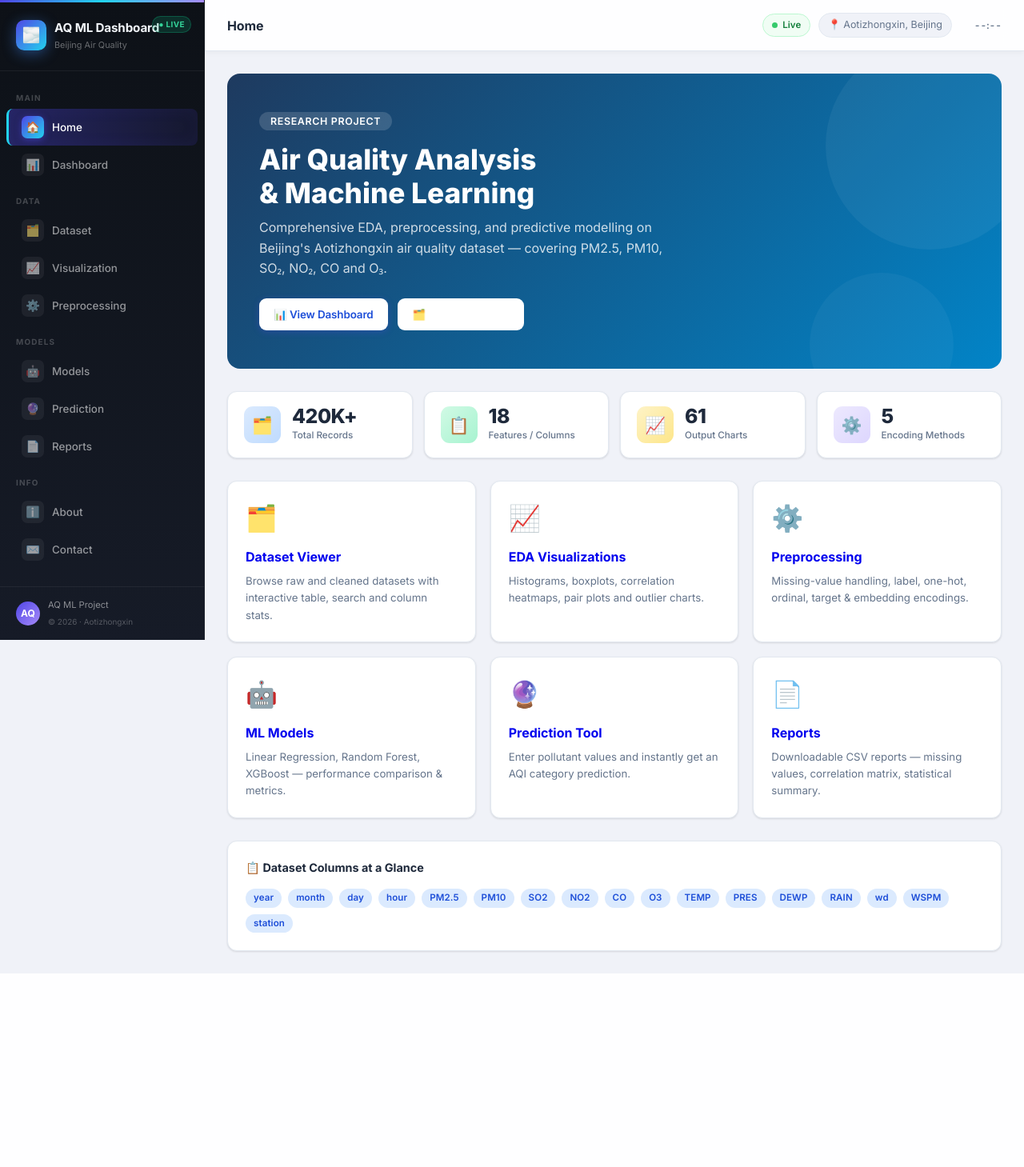
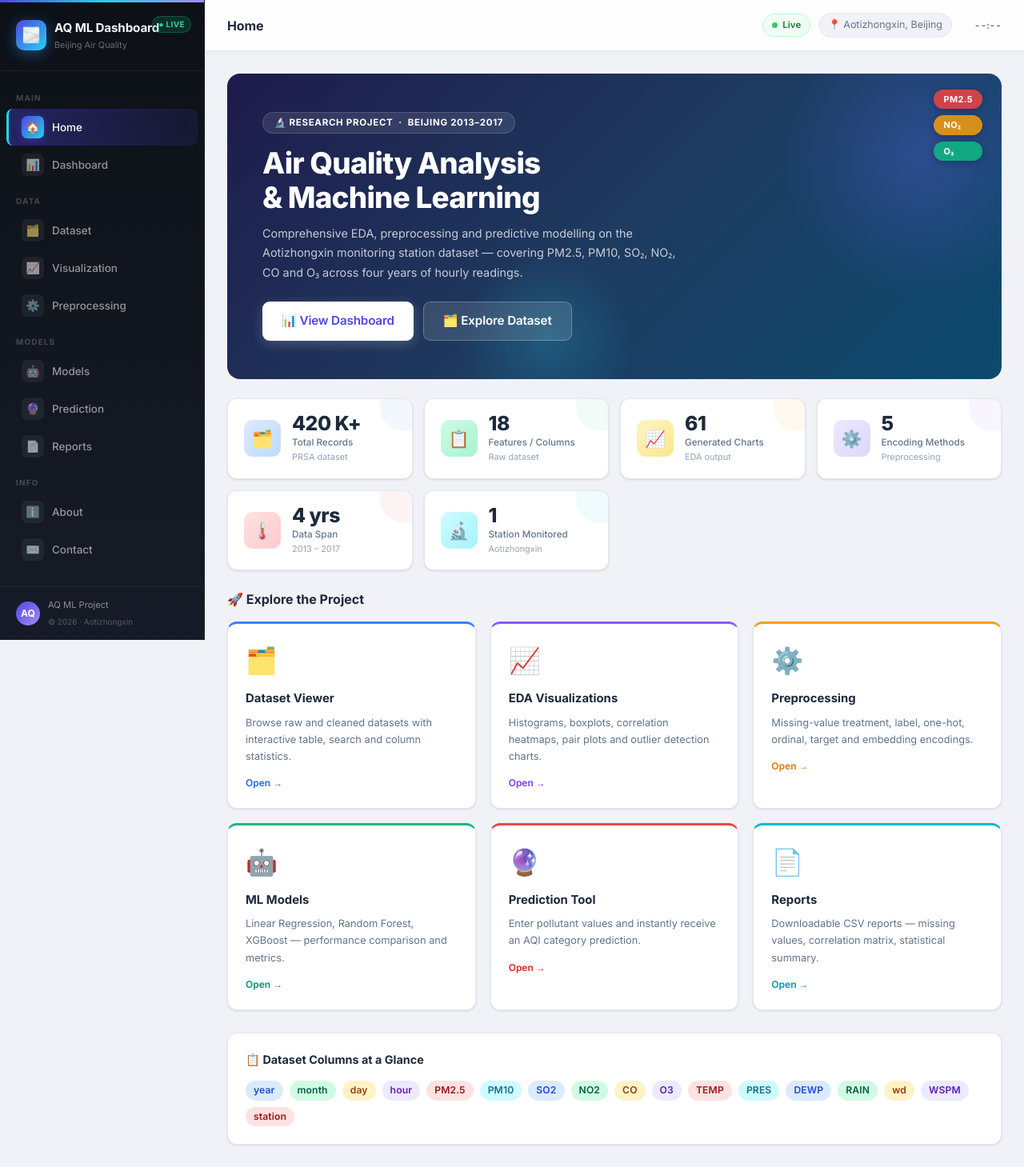
Before and after one commit to premsai2500030723/AERO-PURE-ML-PROJECT-, a Flask app: page / in a window 1280 px wide. Shown: the whole page at 80% size. Before the commit the page ends 1217 px from the top, so only its background shows below. Run offline with Flask 3, Linux system fonts and the light colour scheme.

Commit message:
ui: redesign home hero with gradient pill badges, colored feature cards with top-border accent and kpi stat row

```diff
--- a/app.py
+++ b/app.py
@@ -20,6 +20,7 @@ OUTPUT_DIR  = os.path.join(BASE_DIR, "output")
 
 app = Flask(__name__)
 app.secret_key = "aq_ml_secret_2026"
+app.jinja_env.globals.update(zip=zip)
 
 
 # ─────────────────────────────────────────────────────────────
--- a/templates/home.html
+++ b/templates/home.html
@@ -4,145 +4,118 @@
 
 {% block content %}
 
-<!-- Hero Banner -->
-<div style="background:linear-gradient(135deg,#1e3a5f,#0284c7);border-radius:16px;padding:48px 40px;color:#fff;margin-bottom:28px;position:relative;overflow:hidden;">
-  <div style="position:absolute;right:-40px;top:-40px;width:260px;height:260px;background:rgba(255,255,255,.05);border-radius:50%;"></div>
-  <div style="position:absolute;right:60px;bottom:-60px;width:180px;height:180px;background:rgba(255,255,255,.04);border-radius:50%;"></div>
+<!-- ── Hero Banner ─────────────────────────────────── -->
+<div class="hero-banner">
   <div style="position:relative;z-index:1;">
-    <span style="background:rgba(255,255,255,.15);padding:4px 14px;border-radius:20px;font-size:.78rem;font-weight:600;letter-spacing:.05em;">RESEARCH PROJECT</span>
-    <h1 style="font-size:2.2rem;font-weight:800;margin:16px 0 10px;line-height:1.2;">
-      Air Quality Analysis<br/>& Machine Learning
+    <div class="hero-eyebrow">
+      🔬 Research Project &nbsp;·&nbsp; Beijing 2013–2017
+    </div>
+    <h1 class="hero-title">
+      Air Quality Analysis<br/>
+      &amp; Machine Learning
     </h1>
-    <p style="opacity:.8;font-size:1rem;max-width:520px;line-height:1.6;">
-      Comprehensive EDA, preprocessing, and predictive modelling on Beijing's
-      Aotizhongxin air quality dataset — covering PM2.5, PM10, SO₂, NO₂, CO and O₃.
+    <p class="hero-desc">
+      Comprehensive EDA, preprocessing and predictive modelling on the
+      Aotizhongxin monitoring station dataset — covering PM2.5, PM10,
+      SO₂, NO₂, CO and O₃ across four years of hourly readings.
     </p>
-    <div style="margin-top:24px;display:flex;gap:12px;flex-wrap:wrap;">
-      <a href="{{ url_for('dashboard') }}" class="btn btn-primary" style="background:#fff;color:#1d4ed8;">
+    <div style="display:flex;gap:12px;flex-wrap:wrap;">
+      <a href="{{ url_for('dashboard') }}" class="btn btn-lg"
+         style="background:#fff;color:#4f46e5;box-shadow:0 4px 16px rgba(255,255,255,.2);">
         📊 View Dashboard
       </a>
-      <a href="{{ url_for('dataset') }}" class="btn btn-outline" style="border-color:rgba(255,255,255,.4);color:#fff;">
+      <a href="{{ url_for('dataset') }}" class="btn btn-lg"
+         style="background:rgba(255,255,255,.12);border:1px solid rgba(255,255,255,.25);color:#fff;">
         🗂️ Explore Dataset
       </a>
     </div>
   </div>
-</div>
 
-<!-- Quick-stat cards -->
-<div class="stats-grid" style="margin-bottom:28px;">
-  <div class="stat-card">
-    <div class="stat-icon blue">🗂️</div>
-    <div>
-      <div class="stat-value">420K+</div>
-      <div class="stat-label">Total Records</div>
-    </div>
-  </div>
-  <div class="stat-card">
-    <div class="stat-icon green">📋</div>
-    <div>
-      <div class="stat-value">18</div>
-      <div class="stat-label">Features / Columns</div>
-    </div>
-  </div>
-  <div class="stat-card">
-    <div class="stat-icon amber">📈</div>
-    <div>
-      <div class="stat-value">61</div>
-      <div class="stat-label">Output Charts</div>
-    </div>
-  </div>
-  <div class="stat-card">
-    <div class="stat-icon purple">⚙️</div>
-    <div>
-      <div class="stat-value">5</div>
-      <div class="stat-label">Encoding Methods</div>
-    </div>
+  <!-- floating pill badges -->
+  <div style="position:absolute;top:20px;right:24px;display:flex;flex-direction:column;gap:8px;z-index:1;">
+    {% for label,color in [('PM2.5','rgba(239,68,68,.85)'),('NO₂','rgba(245,158,11,.85)'),('O₃','rgba(16,185,129,.85)')] %}
+    <span style="background:{{ color }};color:#fff;font-size:.68rem;font-weight:700;
+                 padding:4px 12px;border-radius:20px;letter-spacing:.04em;
+                 box-shadow:0 2px 8px rgba(0,0,0,.25);backdrop-filter:blur(4px);">
+      {{ label }}
+    </span>
+    {% endfor %}
   </div>
 </div>
 
-<!-- Feature Cards -->
+<!-- ── Animated KPI row ─────────────────────────────── -->
+<div class="stats-grid">
+  {% set kpis = [
+    ('🗂️','blue',  '420 K+',  'Total Records',     'PRSA dataset'),
+    ('📋','green', '18',       'Features / Columns','Raw dataset'),
+    ('📈','amber', '61',       'Generated Charts',  'EDA output'),
+    ('⚙️','purple','5',        'Encoding Methods',  'Preprocessing'),
+    ('🌡️','red',   '4 yrs',   'Data Span',         '2013 – 2017'),
+    ('🔬','cyan',  '1',        'Station Monitored', 'Aotizhongxin'),
+  ] %}
+  {% for icon, color, val, label, sub in kpis %}
+  <div class="stat-card {{ color }}">
+    <div class="stat-icon {{ color }}">{{ icon }}</div>
+    <div>
+      <div class="stat-value">{{ val }}</div>
+      <div class="stat-label">{{ label }}</div>
+      <div style="font-size:.68rem;color:#94a3b8;margin-top:1px;">{{ sub }}</div>
+    </div>
+  </div>
+  {% endfor %}
+</div>
+
+<!-- ── Feature Cards ────────────────────────────────── -->
+<div style="margin-bottom:10px;">
+  <h2 style="font-size:1rem;font-weight:700;margin-bottom:16px;color:#1e293b;">
+    🚀 Explore the Project
+  </h2>
+</div>
+
 <div class="grid-3" style="margin-bottom:28px;">
-
-  <a href="{{ url_for('dataset') }}" style="text-decoration:none;">
-    <div class="card" style="height:100%;transition:transform .2s,box-shadow .2s;"
-         onmouseover="this.style.transform='translateY(-3px)';this.style.boxShadow='0 8px 24px rgba(0,0,0,.1)'"
-         onmouseout="this.style.transform='';this.style.boxShadow=''">
-      <div style="font-size:2rem;margin-bottom:12px;">🗂️</div>
-      <h3 style="font-size:1rem;font-weight:700;margin-bottom:8px;">Dataset Viewer</h3>
-      <p style="font-size:.83rem;color:#64748b;line-height:1.6;">
-        Browse raw and cleaned datasets with interactive table, search and column stats.
-      </p>
+  {% set features = [
+    (url_for('dataset'),       '🗂️','Dataset Viewer',
+     'Browse raw and cleaned datasets with interactive table, search and column statistics.','blue'),
+    (url_for('visualization'), '📈','EDA Visualizations',
+     'Histograms, boxplots, correlation heatmaps, pair plots and outlier detection charts.','purple'),
+    (url_for('preprocessing'), '⚙️','Preprocessing',
+     'Missing-value treatment, label, one-hot, ordinal, target and embedding encodings.','amber'),
+    (url_for('models'),        '🤖','ML Models',
+     'Linear Regression, Random Forest, XGBoost — performance comparison and metrics.','green'),
+    (url_for('prediction'),    '🔮','Prediction Tool',
+     'Enter pollutant values and instantly receive an AQI category prediction.','red'),
+    (url_for('reports'),       '📄','Reports',
+     'Downloadable CSV reports — missing values, correlation matrix, statistical summary.','cyan'),
+  ] %}
+  {% for href, icon, title, desc, color in features %}
+  <a href="{{ href }}" style="text-decoration:none;">
+    <div class="card" style="height:100%;cursor:pointer;
+         border-top:3px solid {% if color=='blue' %}#3b82f6{% elif color=='purple' %}#8b5cf6
+         {% elif color=='amber' %}#f59e0b{% elif color=='green' %}#10b981
+         {% elif color=='red' %}#ef4444{% else %}#06b6d4{% endif %};">
+      <div style="font-size:2rem;margin-bottom:12px;">{{ icon }}</div>
+      <h3 style="font-size:.93rem;font-weight:700;margin-bottom:8px;color:#1e293b;">{{ title }}</h3>
+      <p style="font-size:.8rem;color:#64748b;line-height:1.65;">{{ desc }}</p>
+      <div style="margin-top:14px;display:flex;align-items:center;gap:4px;
+                  font-size:.75rem;font-weight:600;
+                  color:{% if color=='blue' %}#2563eb{% elif color=='purple' %}#7c3aed
+                  {% elif color=='amber' %}#d97706{% elif color=='green' %}#059669
+                  {% elif color=='red' %}#dc2626{% else %}#0891b2{% endif %};">
+        Open &rarr;
+      </div>
     </div>
   </a>
-
-  <a href="{{ url_for('visualization') }}" style="text-decoration:none;">
-    <div class="card" style="height:100%;transition:transform .2s,box-shadow .2s;"
-         onmouseover="this.style.transform='translateY(-3px)';this.style.boxShadow='0 8px 24px rgba(0,0,0,.1)'"
-         onmouseout="this.style.transform='';this.style.boxShadow=''">
-      <div style="font-size:2rem;margin-bottom:12px;">📈</div>
-      <h3 style="font-size:1rem;font-weight:700;margin-bottom:8px;">EDA Visualizations</h3>
-      <p style="font-size:.83rem;color:#64748b;line-height:1.6;">
-        Histograms, boxplots, correlation heatmaps, pair plots and outlier charts.
-      </p>
-    </div>
-  </a>
-
-  <a href="{{ url_for('preprocessing') }}" style="text-decoration:none;">
-    <div class="card" style="height:100%;transition:transform .2s,box-shadow .2s;"
-         onmouseover="this.style.transform='translateY(-3px)';this.style.boxShadow='0 8px 24px rgba(0,0,0,.1)'"
-         onmouseout="this.style.transform='';this.style.boxShadow=''">
-      <div style="font-size:2rem;margin-bottom:12px;">⚙️</div>
-      <h3 style="font-size:1rem;font-weight:700;margin-bottom:8px;">Preprocessing</h3>
-      <p style="font-size:.83rem;color:#64748b;line-height:1.6;">
-        Missing-value handling, label, one-hot, ordinal, target & embedding encodings.
-      </p>
-    </div>
-  </a>
-
-  <a href="{{ url_for('models') }}" style="text-decoration:none;">
-    <div class="card" style="height:100%;transition:transform .2s,box-shadow .2s;"
-         onmouseover="this.style.transform='translateY(-3px)';this.style.boxShadow='0 8px 24px rgba(0,0,0,.1)'"
-         onmouseout="this.style.transform='';this.style.boxShadow=''">
-      <div style="font-size:2rem;margin-bottom:12px;">🤖</div>
-      <h3 style="font-size:1rem;font-weight:700;margin-bottom:8px;">ML Models</h3>
-      <p style="font-size:.83rem;color:#64748b;line-height:1.6;">
-        Linear Regression, Random Forest, XGBoost — performance comparison & metrics.
-      </p>
-    </div>
-  </a>
-
-  <a href="{{ url_for('prediction') }}" style="text-decoration:none;">
-    <div class="card" style="height:100%;transition:transform .2s,box-shadow .2s;"
-         onmouseover="this.style.transform='translateY(-3px)';this.style.boxShadow='0 8px 24px rgba(0,0,0,.1)'"
-         onmouseout="this.style.transform='';this.style.boxShadow=''">
-      <div style="font-size:2rem;margin-bottom:12px;">🔮</div>
-      <h3 style="font-size:1rem;font-weight:700;margin-bottom:8px;">Prediction Tool</h3>
-      <p style="font-size:.83rem;color:#64748b;line-height:1.6;">
-        Enter pollutant values and instantly get an AQI category prediction.
-      </p>
-    </div>
-  </a>
-
-  <a href="{{ url_for('reports') }}" style="text-decoration:none;">
-    <div class="card" style="height:100%;transition:transform .2s,box-shadow .2s;"
-         onmouseover="this.style.transform='translateY(-3px)';this.style.boxShadow='0 8px 24px rgba(0,0,0,.1)'"
-         onmouseout="this.style.transform='';this.style.boxShadow=''">
-      <div style="font-size:2rem;margin-bottom:12px;">📄</div>
-      <h3 style="font-size:1rem;font-weight:700;margin-bottom:8px;">Reports</h3>
-      <p style="font-size:.83rem;color:#64748b;line-height:1.6;">
-        Downloadable CSV reports — missing values, correlation matrix, statistical summary.
-      </p>
-    </div>
-  </a>
-
+  {% endfor %}
 </div>
 
-<!-- Dataset overview -->
+<!-- ── Column Tags ───────────────────────────────────── -->
 <div class="card">
   <div class="card-title">📋 Dataset Columns at a Glance</div>
   <div style="display:flex;flex-wrap:wrap;gap:8px;">
-    {% for col in ['year','month','day','hour','PM2.5','PM10','SO2','NO2','CO','O3','TEMP','PRES','DEWP','RAIN','wd','WSPM','station'] %}
-    <span class="tag tag-blue">{{ col }}</span>
+    {% set cols = ['year','month','day','hour','PM2.5','PM10','SO2','NO2','CO','O3','TEMP','PRES','DEWP','RAIN','wd','WSPM','station'] %}
+    {% set colors = ['blue','green','amber','purple','red','cyan','blue','green','amber','purple','red','cyan','blue','green','amber','purple','red'] %}
+    {% for col, c in zip(cols, colors) %}
+    <span class="tag tag-{{ c }}" style="font-size:.76rem;">{{ col }}</span>
     {% endfor %}
   </div>
 </div>
```
